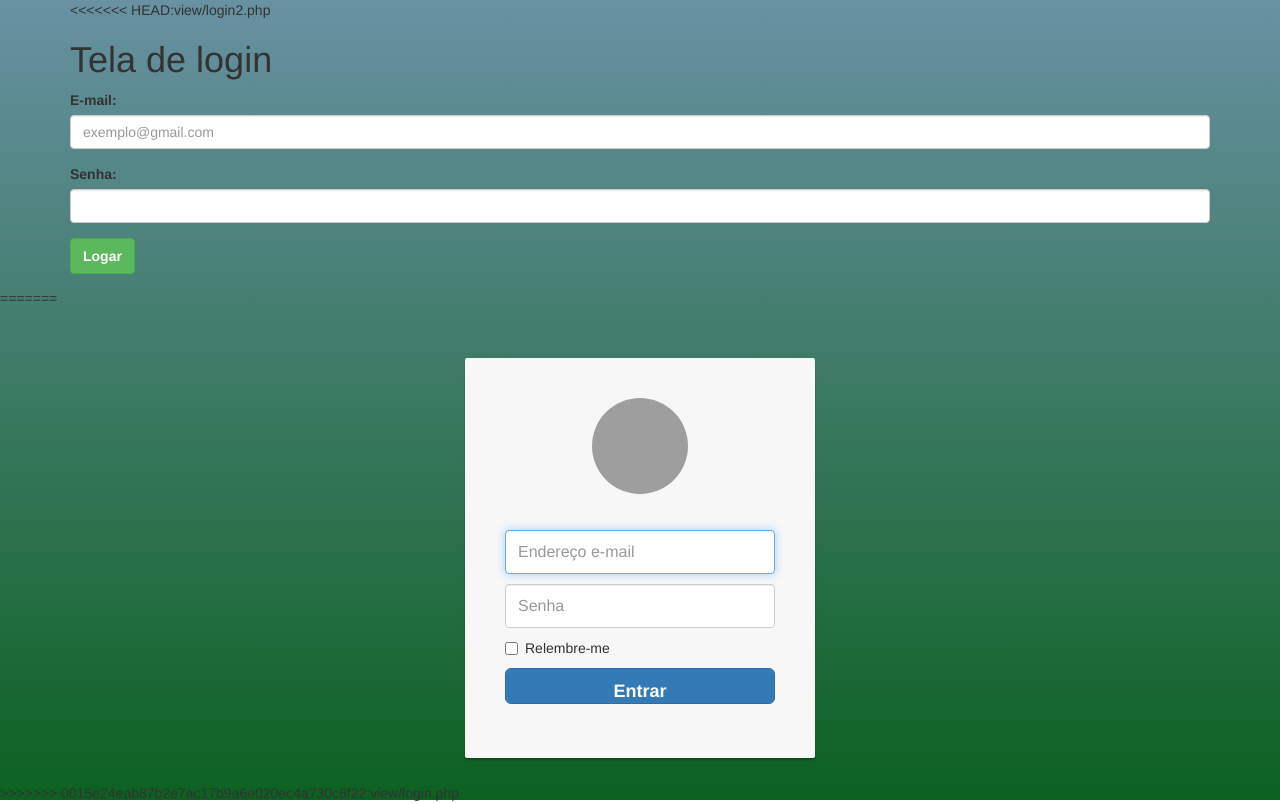
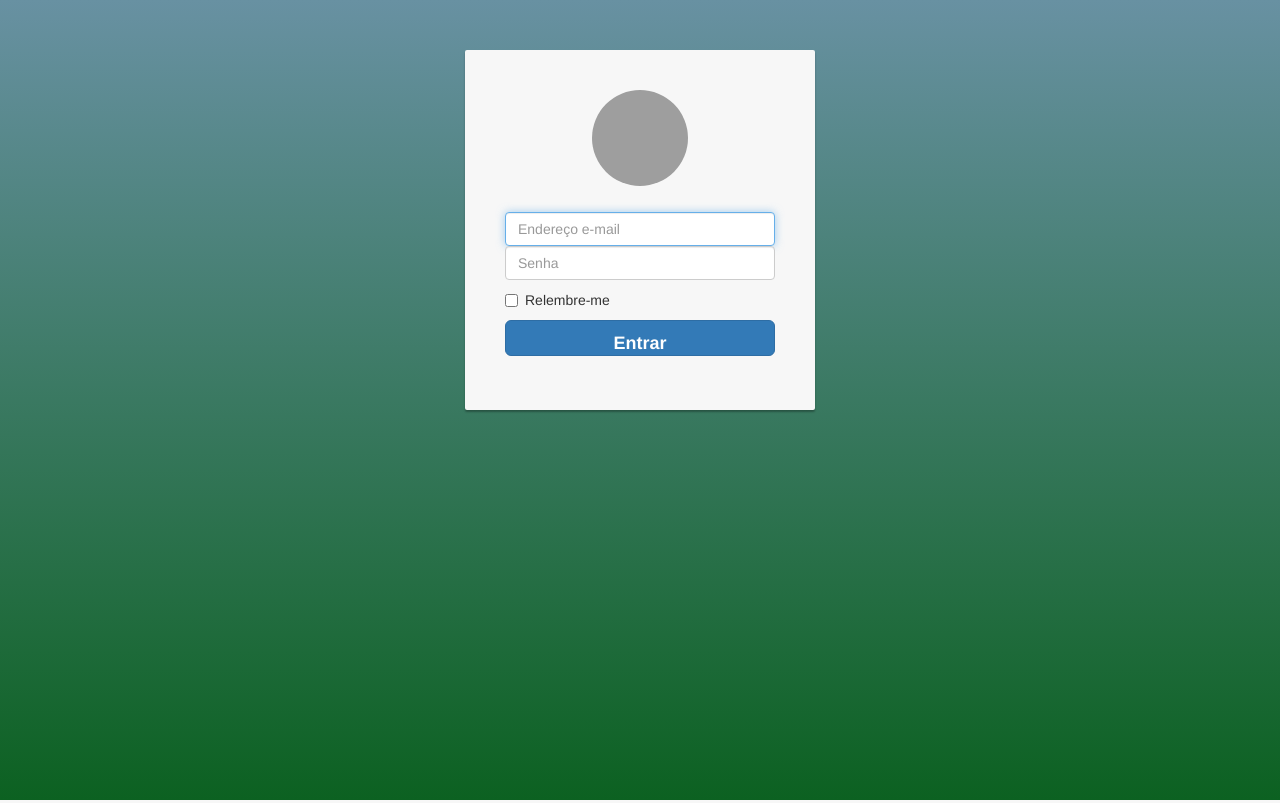
Before and after one commit to pauloonovais/projeto-apresentacao, a PHP site: page /view/login.php in a window 1280 px wide. Run offline with PHP 8.4, Linux system fonts and the light colour scheme; some libraries are stand-ins or nearby versions; grey boxes are pictures that could not be loaded.

Commit message:
13/03/2018

```diff
--- a/view/login.php
+++ b/view/login.php
@@ -10,8 +10,7 @@
     include the remember me checkbox
     -->
 <div class="container">
-<<<<<<< HEAD:view/login2.php
-    <h1>Tela de login</h1>
+
     <?php
     if ($_POST){
         include '../vendor/autoload.php';
@@ -25,29 +24,18 @@
             echo "<div class='alert alert-danger'>E-mail ou senha incorretos!</div>";
     }
     ?>
-    <form action="login.php" method="post">
-        <div class="form-group">
-            <label for="email">E-mail:</label>
-            <input type="text" id="email" name="email" placeholder="exemplo@gmail.com" class="form-control">
-        </div>
-        <div class="form-group">
-            <label for="senha">Senha:</label>
-            <input type="password" id="senha" name="senha" class="form-control">
-        </div>
-        <input type="submit" value="Logar" class="btn btn-success col-12">
-    </form>
+
 </div>
-</body>
-</html>
-=======
+
+
     <div class="card card-container">
         <!-- <img class="profile-img-card" src="//lh3.googleusercontent.com/-6V8xOA6M7BA/AAAAAAAAAAI/AAAAAAAAAAA/rzlHcD0KYwo/photo.jpg?sz=120" alt="" /> -->
         <img id="profile-img" class="profile-img-card" src="//ssl.gstatic.com/accounts/ui/avatar_2x.png" />
         <p id="profile-name" class="profile-name-card"></p>
-        <form class="form-signin">
-            <span id="reauth-email" class="reauth-email"></span>
-            <input type="email" id="inputEmail" class="form-control" placeholder="Endereço e-mail" required autofocus>
-            <input type="password" id="inputPassword" class="form-control" placeholder="Senha" required>
+        <form class="login.php" method="post>
+            <span id="reauth-email" class="reauth-email"> </span>
+            <input type="email" id="email" name="email" class="form-control" placeholder="Endereço e-mail" required autofocus>
+            <input type="password" id="senha" name="senha" class="form-control" placeholder="Senha" required>
             <div id="remember" class="checkbox">
                 <label>
                     <input type="checkbox" value="remember-me"> Relembre-me
@@ -57,5 +45,3 @@
         </form><!-- /form -->
 
     </div><!-- /card-container -->
-</div><!-- /container -->
->>>>>>> 0015e24eab87b2e7ac17b9a6e020ec4a730c6f22:view/login.php
```
